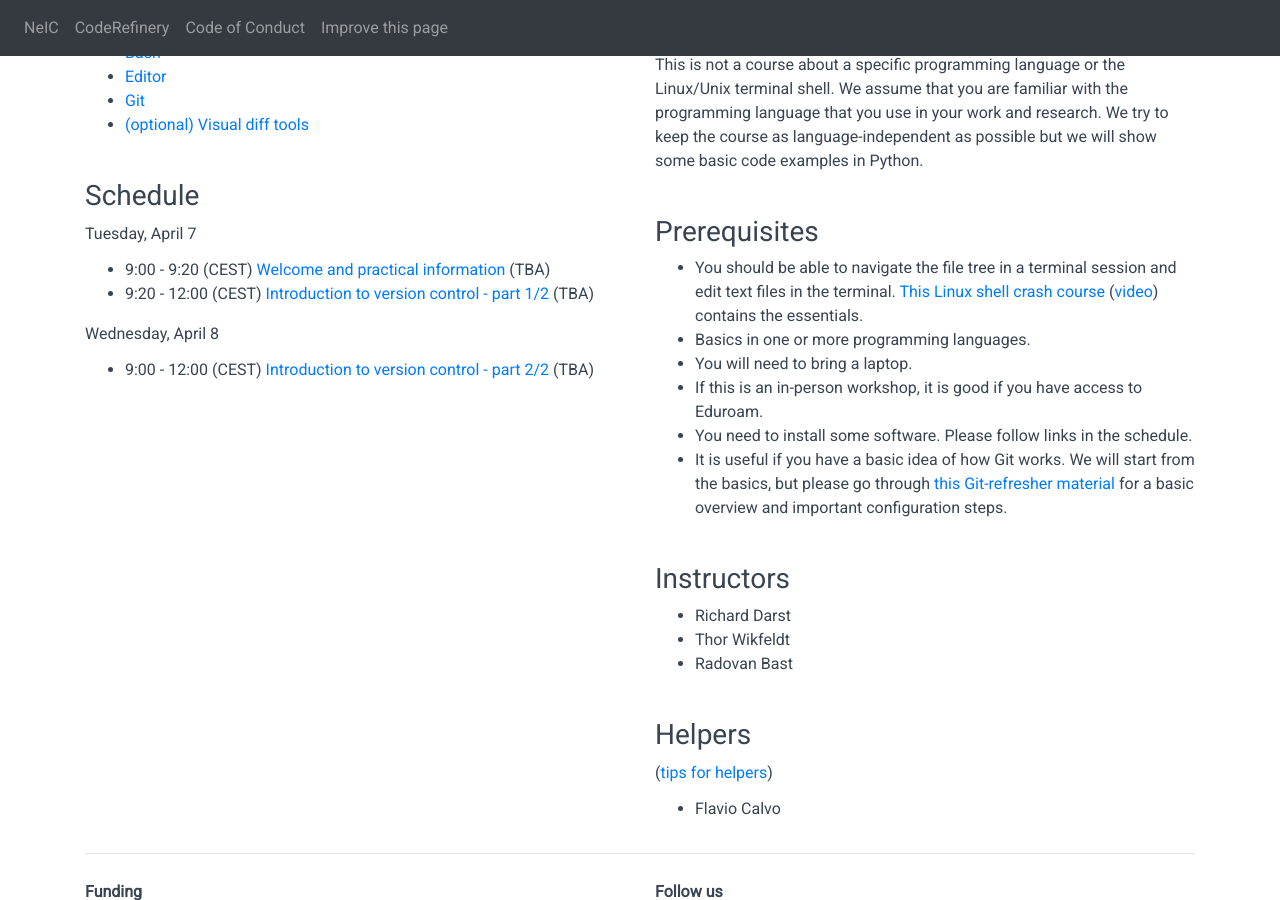
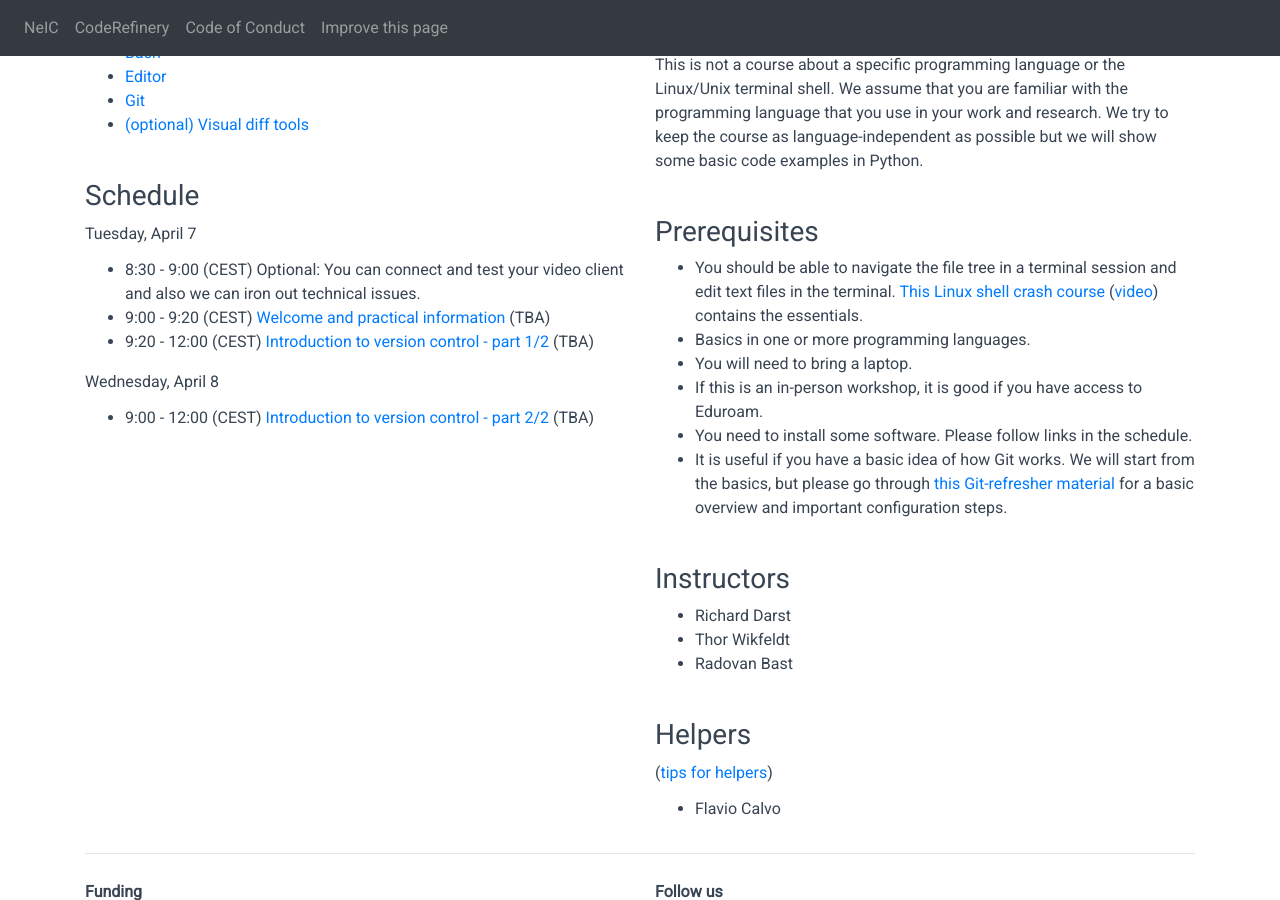
Before and after one commit to coderefinery/2020-04-07-online, a Jekyll site: the page built from index.md, in a window 1280 px wide and 900 px high, scrolled down 1001 px. Built offline with Jekyll 4.4.1, drawn with Linux system fonts in a browser that asks for light colours; comment, search, counter and statistics services are not loaded.

Commit message:
indicate that participants can connect earlier and test their tech

```diff
--- a/left_column.md
+++ b/left_column.md
@@ -42,6 +42,8 @@ packages need to be installed as detailed on the Python installation page.
 ### Schedule
 
 Tuesday, April 7
+- 8:30 - 9:00 (CEST)
+  Optional: You can connect and test your video client and also we can iron out technical issues.
 - 9:00 - 9:20 (CEST)
   [Welcome and practical information](https://github.com/coderefinery/workshop-intro/blob/master/README.md)
   (TBA)
```
